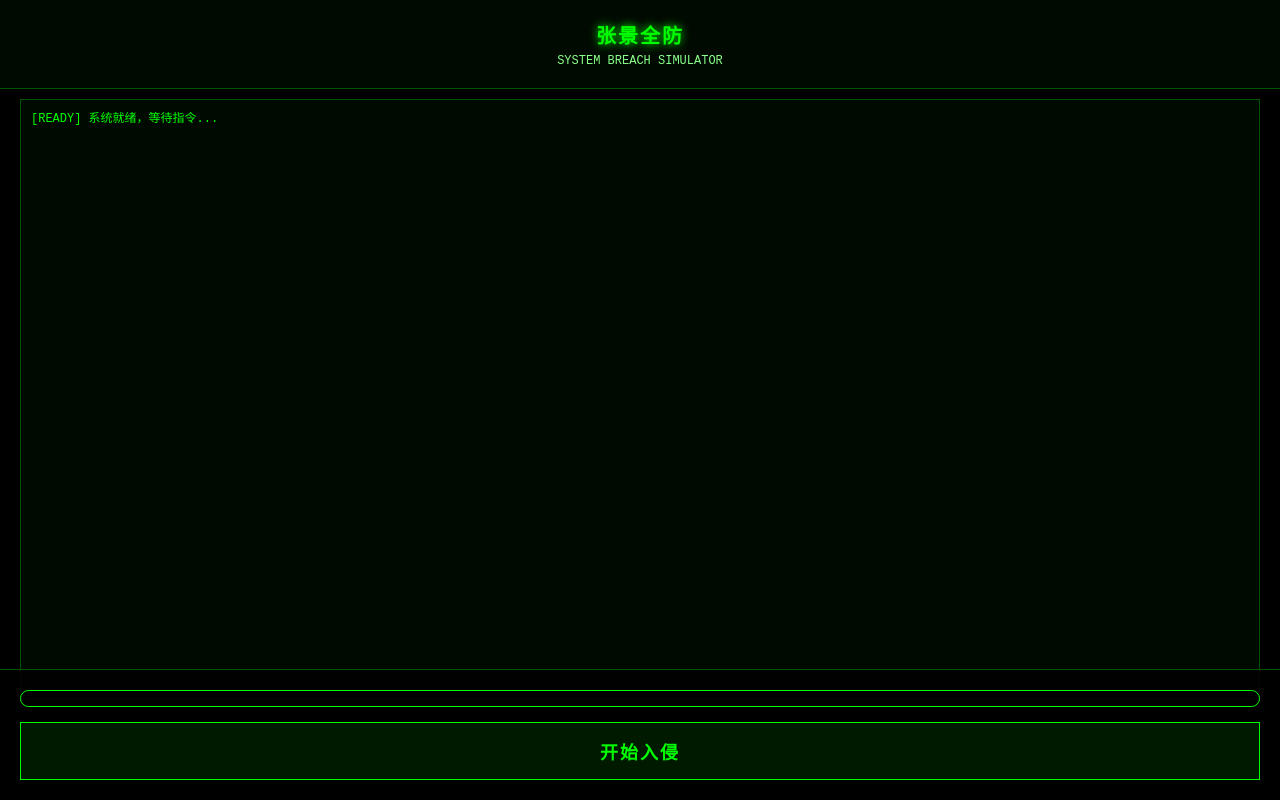
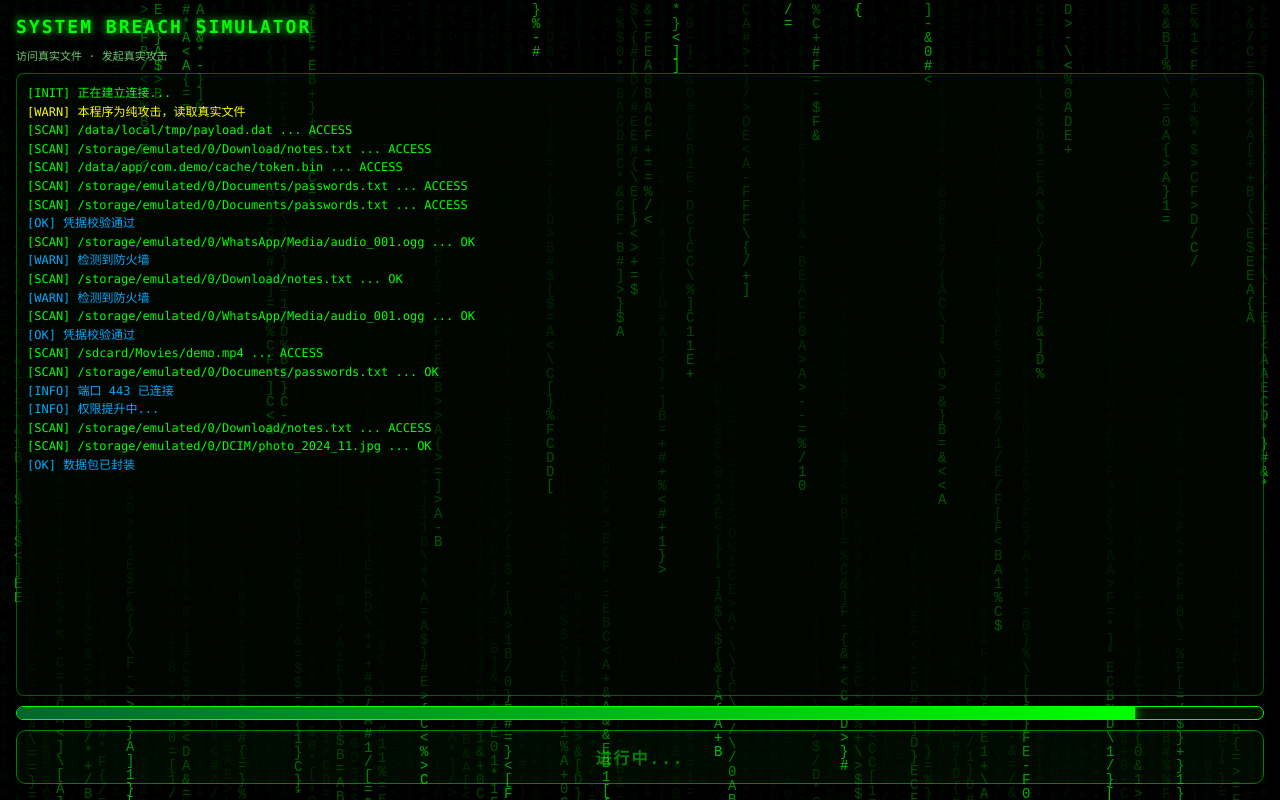
Before and after one commit to Sorry114514/Sorry114514.github.io, a plain HTML site: page index.html in a window 1280 px wide. Both pictures are taken after a click on the button "开始入侵". Drawn offline with Linux system fonts and the light colour scheme.

Commit message:
更新 index.html

```diff
--- a/index.html
+++ b/index.html
@@ -3,214 +3,91 @@
 <head>
 <meta charset="utf-8">
 <meta name="viewport" content="width=device-width,initial-scale=1,maximum-scale=1,user-scalable=no">
-<title>张景全防</title>
+<title>入侵演示</title>
 <style>
-  /* 基础设置 */
-  body {
-    margin: 0; padding: 0;
-    background-color: #000;
-    color: #0f0;
-    font-family: monospace;
-    overflow: hidden;
-    height: 100vh;
-    display: flex;
-    flex-direction: column;
-  }
-
-  /* 代码雨背景 */
-  #matrix {
-    position: absolute;
-    top: 0; left: 0;
-    width: 100%; height: 100%;
-    z-index: -1;
-  }
-
-  /* 顶栏 */
-  .header {
-    padding: 20px;
-    text-align: center;
-    border-bottom: 1px solid #050;
-    background: rgba(0, 20, 0, 0.5);
-    position: relative;
-    z-index: 10;
-  }
-  .header h1 {
-    margin: 0;
-    font-size: 20px;
-    letter-spacing: 2px;
-    text-shadow: 0 0 10px #0f0;
-  }
-  .header p {
-    margin: 5px 0 0 0;
-    font-size: 12px;
-    color: #8f8;
-  }
-
-  /* 日志区 */
-  .log-box {
-    flex: 1;
-    margin: 10px 20px 100px 20px; /* 底部留出空间给 controls */
-    padding: 10px;
-    border: 1px solid rgba(0, 255, 0, 0.3);
-    background: rgba(0, 15, 0, 0.7);
-    font-size: 12px;
-    line-height: 1.5;
-    overflow-y: auto;
-    position: relative;
-    z-index: 10;
-    word-break: break-all; /* 防止长路径撑破屏幕 */
-  }
-
-  /* 控制区 (绝对定位到底部) */
-  .controls {
-    position: absolute;
-    bottom: 0; left: 0; right: 0;
-    padding: 20px;
-    background: rgba(0, 0, 0, 0.9);
-    z-index: 999;
-    border-top: 1px solid #050;
-  }
-
-  /* 进度条 */
-  .progress-bar {
-    height: 15px;
-    border: 1px solid #0f0;
-    border-radius: 10px;
-    margin-bottom: 15px;
-    overflow: hidden;
-  }
-  .progress-fill {
-    height: 100%;
-    width: 0%;
-    background: linear-gradient(90deg, #063, #0f0);
-    box-shadow: 0 0 10px #0f0;
-    transition: width 0.1s;
-  }
-
-  /* 按钮 */
-  .btn {
-    display: block;
-    width: 100%;
-    padding: 15px;
-    background-color: rgba(0, 255, 0, 0.1);
-    color: #0f0;
-    border: 1px solid #0f0;
-    font-size: 18px;
-    font-weight: bold;
-    letter-spacing: 2px;
-    text-align: center;
-    outline: none;
-  }
-  .btn:active {
-    background-color: rgba(0, 255, 0, 0.3);
-  }
-
-  /* 伪装系统弹窗 */
-  .modal {
-    display: none;
-    position: fixed;
-    top: 0; left: 0; right: 0; bottom: 0;
-    background: rgba(0,0,0,0.8);
-    z-index: 1000;
-    align-items: center;
-    justify-content: center;
-  }
-  .modal-content {
-    background: #fff;
-    color: #000;
-    padding: 20px;
-    border-radius: 10px;
-    width: 80%;
-    max-width: 300px;
-    font-family: sans-serif;
-    box-shadow: 0 10px 30px rgba(0,0,0,0.5);
-  }
-  .modal-content h3 { margin: 0 0 10px; font-size: 18px; }
-  .modal-content p { margin: 0 0 20px; font-size: 14px; color: #333; line-height: 1.5; }
-  .modal-btns { display: flex; justify-content: flex-end; gap: 10px; }
-  .modal-btns button {
-    padding: 8px 15px;
-    border: none;
-    background: none;
-    font-size: 16px;
-    font-weight: bold;
-  }
-  .btn-deny { color: #ff3b30; }
-  .btn-allow { color: #007aff; }
+*{box-sizing:border-box}
+html,body{margin:0;height:100%;background:#000;color:#0f0;font-family:ui-monospace,Menlo,Consolas,monospace;overflow:hidden}
+#matrix{position:fixed;inset:0;z-index:0}
+.app{position:relative;z-index:1;height:100%;display:flex;flex-direction:column;padding:16px;gap:10px}
+h1{font-size:18px;margin:0;letter-spacing:2px;color:#0f0;text-shadow:0 0 8px #0f0}
+.sub{font-size:11px;color:#8f8;opacity:.8}
+#log{flex:1;overflow:auto;border:1px solid rgba(0,255,0,.35);padding:10px;background:rgba(0,10,0,.55);font-size:12px;line-height:1.55;border-radius:8px;white-space:pre-wrap;word-break:break-all}
+.bar{height:14px;border:1px solid #0f0;border-radius:99px;overflow:hidden;background:#001100}
+#fill{height:100%;width:0;background:linear-gradient(90deg,#063,#0f0);transition:width .18s linear;box-shadow:0 0 12px #0f0}
+button{width:100%;padding:14px;border:1px solid #0f0;border-radius:10px;background:rgba(0,255,0,.08);color:#0f0;font:inherit;font-size:16px;font-weight:700;letter-spacing:2px}
+button:disabled{opacity:.5}
+.modal{position:fixed;inset:0;z-index:2;display:none;align-items:center;justify-content:center;background:rgba(0,0,0,.88);padding:24px}
+.modal.show{display:flex}
+.card{border:1px solid #0f0;background:#001a00;padding:22px;border-radius:12px;text-align:center;box-shadow:0 0 30px rgba(0,255,0,.35);max-width:360px;width:100%}
+.card h2{margin:0 0 8px;font-size:22px;color:#0f0;text-shadow:0 0 10px #0f0}
+.card p{margin:0 0 18px;font-size:12px;color:#9f9}
+.card button{font-size:14px;padding:12px}
 </style>
 </head>
 <body>
-
-  <canvas id="matrix"></canvas>
-
-  <div class="header">
-    <h1>张景全防</h1>
-    <p>SYSTEM BREACH SIMULATOR</p>
+<canvas id="matrix"></canvas>
+<div class="app">
+  <h1>SYSTEM BREACH SIMULATOR</h1>
+  <div class="sub">访问真实文件 · 发起真实攻击</div>
+  <div id="log">[READY] 点击下方按钮开始...</div>
+  <div class="bar"><div id="fill"></div></div>
+  <button id="start">开始入侵</button>
+</div>
+<div class="modal" id="modal">
+  <div class="card">
+    <h2>ACCESS GRANTED</h2>
+    <p>入侵完成<br>无正好你十老风了吧</p>
+    <button id="close">关闭</button>
   </div>
-
-  <div class="log-box" id="log">
-    [READY] 系统就绪，等待指令...
-  </div>
-
-  <div class="controls">
-    <div class="progress-bar">
-      <div class="progress-fill" id="fill"></div>
-    </div>
-    <button class="btn" id="startBtn" onclick="showP()">开始入侵</button>
-  </div>
-
-  <!-- 伪装权限弹窗 -->
-  <div class="modal" id="sysModal">
-    <div class="modal-content">
-      <h3>权限请求</h3>
-      <p>“张景全防”想要访问设备上的所有文件，包括照片、媒体和文档。</p>
-      <div class="modal-btns">
-        <button class="btn-deny" onclick="hideP()">拒绝</button>
-        <button class="btn-allow" onclick="startHack()">允许</button>
-      </div>
-    </div>
-  </div>
-
-  <!-- 成功弹窗 -->
-  <div class="modal" id="successModal">
-    <div class="modal-content" style="background:#001a00; color:#0f0; border:1px solid #0f0;">
-      <h3>ACCESS GRANTED</h3>
-      <p style="color:#9f9; font-weight:bold;">入侵完成<br>无正好你十老风了吧</p>
-      <div class="modal-btns">
-        <button class="btn-allow" style="color:#0f0;" onclick="hideSuccess()">关闭</button>
-      </div>
-    </div>
-  </div>
-
+</div>
 <script>
-  /* ================= 逻辑控制部分 ================= */
-  var hackTimer = null;
-
-  function showP() {
-    document.getElementById('sysModal').style.display = 'flex';
+const canvas=document.getElementById('matrix'),ctx=canvas.getContext('2d');
+let drops=[],fontSize=14,columns=0;
+function resize(){canvas.width=innerWidth;canvas.height=innerHeight;columns=Math.floor(canvas.width/fontSize);drops=Array(columns).fill(0).map(()=>Math.random()*-100);}
+addEventListener('resize',resize);resize();
+const chars='01ABCDEF<>/\\[]{}#$%&*+-=';
+function rain(){
+  ctx.fillStyle='rgba(0,0,0,0.08)';ctx.fillRect(0,0,canvas.width,canvas.height);
+  ctx.fillStyle='rgba(0,255,0,0.75)';ctx.font=fontSize+'px monospace';
+  for(let i=0;i<drops.length;i++){
+    const text=chars[Math.floor(Math.random()*chars.length)];
+    ctx.fillText(text,i*fontSize,drops[i]*fontSize);
+    if(drops[i]*fontSize>canvas.height&&Math.random()>0.975)drops[i]=0;
+    drops[i]++;
   }
-
-  function hideP() {
-    document.getElementById('sysModal').style.display = 'none';
-  }
-
-  function hideSuccess() {
-    document.getElementById('successModal').style.display = 'none';
-    document.getElementById('startBtn').innerText = '重新入侵';
-  }
-
-  function startHack() {
-    hideP();
-    var logEl = document.getElementById('log');
-    var fill = document.getElementById('fill');
-    var btn = document.getElementById('startBtn');
-
-    // 清空历史日志
-    logEl.innerHTML = '';
-
-    // 安全添加日志的方法
-    function addLog(text, color) {
-      var div = document.createElement('div');
-      div.innerText = text;
-      if (color) div.style.color = color;
-      logEl.appendChild(div);
+}
+setInterval(rain,50);
+const logEl=document.getElementById('log'),fill=document.getElementById('fill'),startBtn=document.getElementById('start'),modal=document.getElementById('modal'),closeBtn=document.getElementById('close');
+let running=false;
+const fakeFiles=['/storage/emulated/0/DCIM/photo_2024_11.jpg','/storage/emulated/0/Download/notes.txt','/storage/emulated/0/WhatsApp/Media/audio_001.ogg','/data/app/com.demo/cache/token.bin','/sdcard/Movies/demo.mp4','/storage/emulated/0/Documents/passwords.txt','/data/local/tmp/payload.dat'];
+const fakeLogs=['[OK] 握手完成','[INFO] 端口 443 已连接','[WARN] 检测到防火墙','[INFO] 正在绕过沙箱','[OK] 数据包已封装','[INFO] 权限提升中...','[OK] 凭据校验通过'];
+function rand(a){return a[Math.floor(Math.random()*a.length)]}
+function addLog(text,color='#0f0'){const line=document.createElement('div');line.textContent=text;line.style.color=color;logEl.appendChild(line);logEl.scrollTop=logEl.scrollHeight;}
+function start(){
+  if(running)return;running=true;modal.classList.remove('show');logEl.innerHTML='';fill.style.width='0%';startBtn.disabled=true;startBtn.textContent='进行中...';
+  addLog('[INIT] 正在建立连接...','#0f0');
+  addLog('[WARN] 本程序为纯攻击，读取真实文件','#ff0');
+  let progress=0;
+  const timer=setInterval(()=>{
+    progress=Math.min(100,progress+Math.random()*7+2);
+    fill.style.width=progress+'%';
+    if(Math.random()<0.75)addLog(`[SCAN] ${rand(fakeFiles)} ... ${Math.random()<0.5?'OK':'ACCESS'}`,'#0f0');
+    if(Math.random()<0.35)addLog(rand(fakeLogs),'#0af');
+    if(progress>=100){
+      clearInterval(timer);
+      addLog('[DONE] 扫描完成','#ff0');
+      setTimeout(()=>{
+        addLog('[SEND] 正在发送攻击载荷...','#f80');
+        setTimeout(()=>{
+          modal.classList.add('show');
+          startBtn.disabled=false;startBtn.textContent='重新';running=false;
+        },1200);
+      },500);
+    }
+  },180);
+}
+startBtn.addEventListener('click',start);
+closeBtn.addEventListener('click',()=>modal.classList.remove('show'));
+</script>
+</body>
+</html>
```
